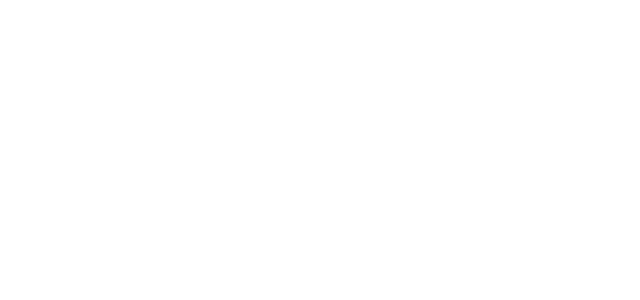
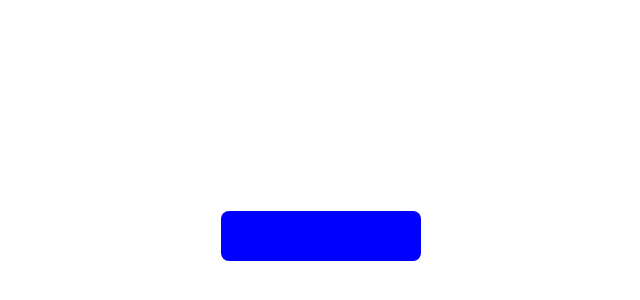
Before and after one commit to kamyarrazi14999/react-js, a React (Vite) app in the folder kamyarrazi/: page / in a window 1280 px wide. Shown: the part 164-464 px from the top of the page, without its empty margins (319-959 px from the left). Built offline with nearby package versions, Linux system fonts and the light colour scheme.

Commit message:
Implement Button component with styling and integrate into App component

```diff
--- a/kamyarrazi/src/App.jsx
+++ b/kamyarrazi/src/App.jsx
@@ -1,11 +1,14 @@
 import './App.css'
+import { Button } from './compoments/button/button';
 
 function App(){
 
   return (
     <>
-    </>
-  )
+      <Button />
+      </>
+
+  );
 
 }
 
--- a/kamyarrazi/src/compoments/button/button.css
+++ b/kamyarrazi/src/compoments/button/button.css
@@ -0,0 +1,6 @@
+.btn{
+width: 200px;
+height: 50px;
+background-color: blue;
+
+}
--- a/kamyarrazi/src/compoments/button/button.jsx
+++ b/kamyarrazi/src/compoments/button/button.jsx
@@ -1,9 +1,9 @@
-import './button.css';
-export const Button = () => {
+import './button.css'
+export const Button = ({text}) => {
     return (
-        <button className = ''>
-منو فشار بده
-        </button>
+        <>
+            <button className='btn'>{text} </button>
+        </>
     );
 
 
```
Also changed, not shown: kamyarrazi/src/App.css (line endings or trailing spaces).
